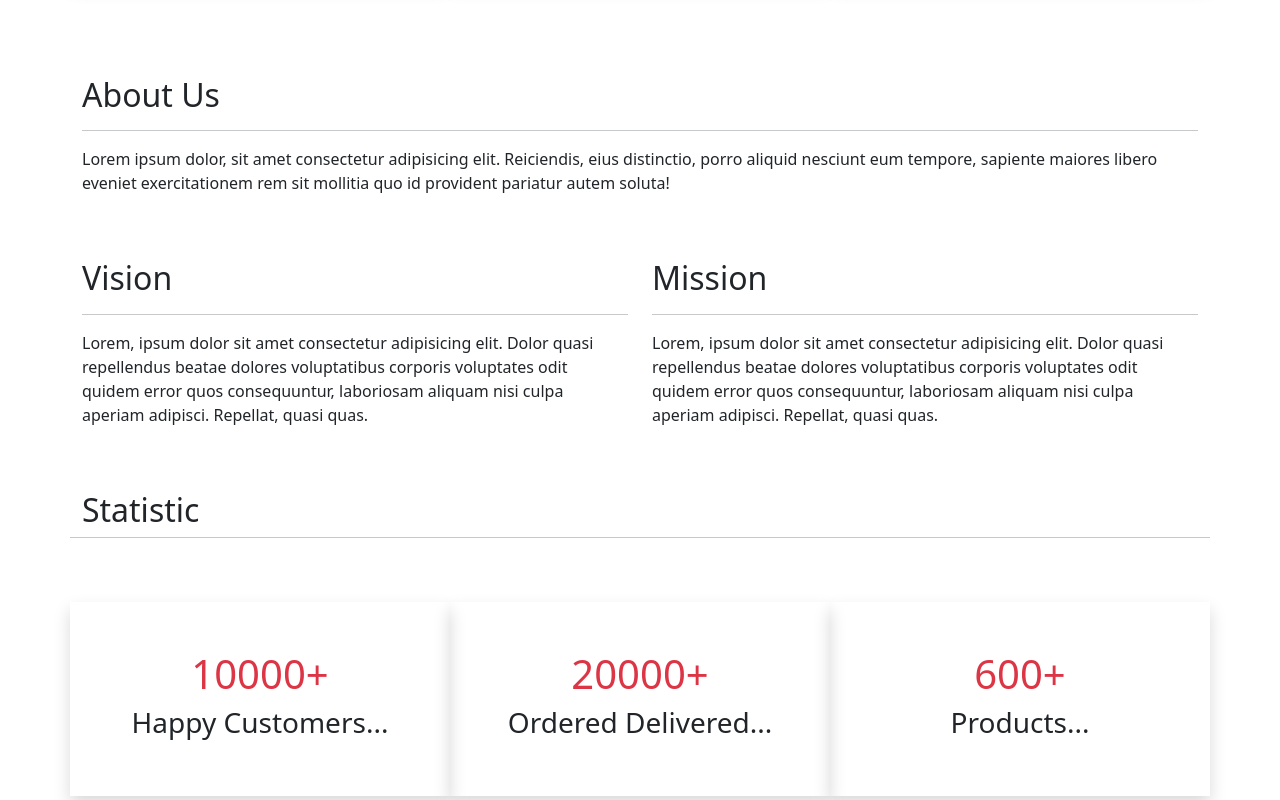
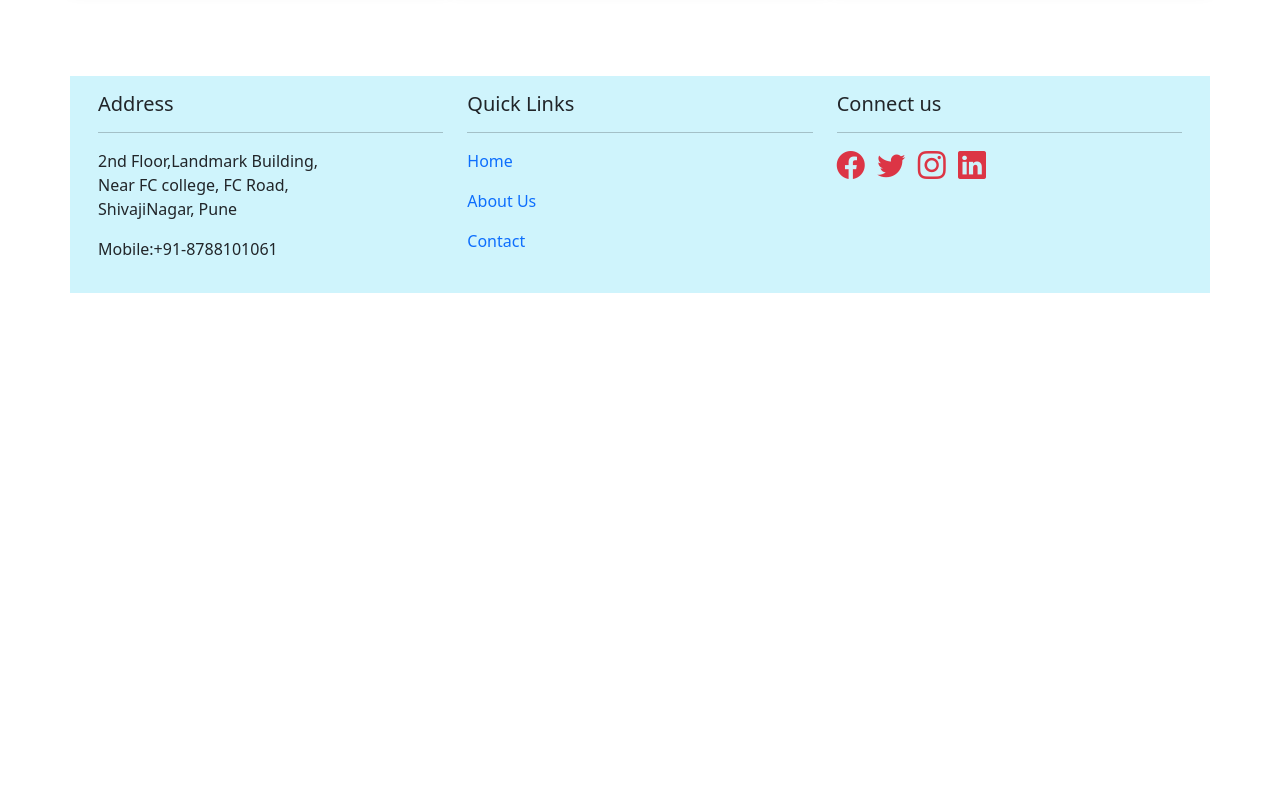
Before and after one commit to AnupSheel/estore, a plain HTML site: page about.html in a window 1280 px wide. Shown: the part 860-1660 px from the top of the page. After the commit the page ends 1153 px from the top, so only its background shows below. Drawn offline with nearby package versions, Linux system fonts and the light colour scheme.

Commit message:
about.html

```diff
--- a/about.html
+++ b/about.html
@@ -119,49 +119,6 @@
          </div>
 
        </div>
-       <div class="row">
-
-          <div class="col-md-12 mt-5">
-                <h2>About Us</h2>
-                 <hr>
-                <p> Lorem ipsum dolor, sit amet consectetur adipisicing elit. Reiciendis, eius distinctio, porro aliquid nesciunt eum tempore, sapiente maiores libero eveniet exercitationem rem sit mollitia quo id provident pariatur autem soluta! </p>
-          </div>
-
-          <div class="col-md-6 mt-5">
-                <h2>Vision</h2>
-                <hr>
-                <p>Lorem, ipsum dolor sit amet consectetur adipisicing elit. Dolor quasi repellendus beatae dolores voluptatibus corporis voluptates odit quidem error quos consequuntur, laboriosam aliquam nisi culpa aperiam adipisci. Repellat, quasi quas.</p>
-          </div>
-          <div class="col-md-6 mt-5">
-                <h2>Mission</h2>
-                <hr>
-                <p>Lorem, ipsum dolor sit amet consectetur adipisicing elit. Dolor quasi repellendus beatae dolores voluptatibus corporis voluptates odit quidem error quos consequuntur, laboriosam aliquam nisi culpa aperiam adipisci. Repellat, quasi quas.</p>
-          </div>
-
-                <h2 class="mt-5">Statistic</h2>
-                <hr>
-                <!-- Statistic-->
-            <div class="col-md-4 my-5 shadow p-5">
-                <h1 class="text-danger text-center">10000+</h1>
-
-                <h3 class="text-center">Happy Customers...</h3>
-            </div>
-
-            <div class="col-md-4 my-5 shadow p-5">
-                <h1 class="text-danger text-center">20000+</h1>
-
-                <h3 class="text-center">Ordered Delivered...</h3>
-            </div>
-
-            <div class="col-md-4 my-5 shadow p-5">
-                <h1 class="text-danger text-center">600+</h1>
-
-                <h3 class="text-center">Products...</h3>
-            </div>
-
-        </div>
-
-
         <div class="row mt-5 bg-info-subtle p-3"><!--Footer Start-->
                    <div class="col-md-4">
                     <h5>Address</h5>
```
